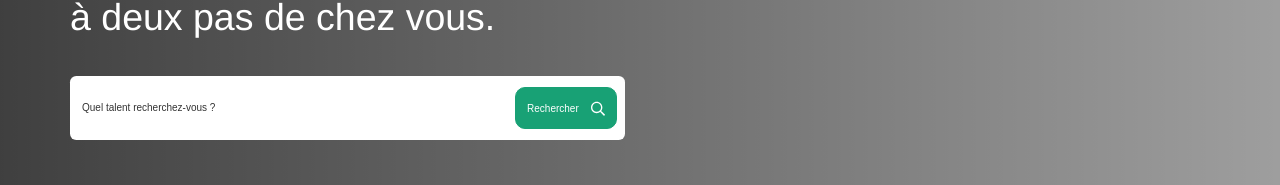
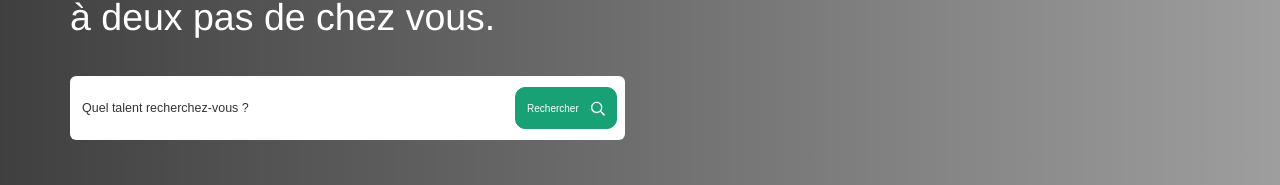
Before and after one commit to Dlawlet/FYA, a React (Create React App) app in the folder react-social/: page / in a window 1280 px wide. Shown: the part 356-541 px from the top of the page. Built offline with nearby package versions, Linux system fonts and the light colour scheme; grey boxes are pictures that could not be loaded; the HTML template or start-up script is replaced by a standard one; a web font is replaced by a local one.

Commit message:
cleaner boy

```diff
--- a/react-social/src/components/searchbar/Searchbar.jsx
+++ b/react-social/src/components/searchbar/Searchbar.jsx
@@ -13,7 +13,7 @@ export default function Searchbar(post) {
   return (
     <form onSubmit={searchHandler} className="hero-form hero-cta">
               <div className="form-input-wrapper js-search js-search-modal-toggle">
-                <input className="form-input form-input--icon"  id="search" placeholder="Quel talent recherchez-vous ?" type="text" ref={search}/>
+                <input className="form-input form-input--icon" style={{fontSize:"100%"}}  id="search" placeholder="Quel talent recherchez-vous ?" type="text" ref={search}/>
                 <button aria-labelledby="heroSearchLabel" className="btn form-input-icon" type="submit">
                   <span className="d-none d-lg-inline me-1" id="heroSearchLabel">
                     Rechercher
--- a/react-social/src/pages/search/search.css
+++ b/react-social/src/pages/search/search.css
@@ -1,6 +1,10 @@
 .searchContent{
     background-color: #faf7f4;
     padding-bottom: 10%;
+}
+.Topbar{
+    margin-top: -1%;
+    padding-top: 1%;
 }
 .searchbar{
     padding-left: 2vw;
```
